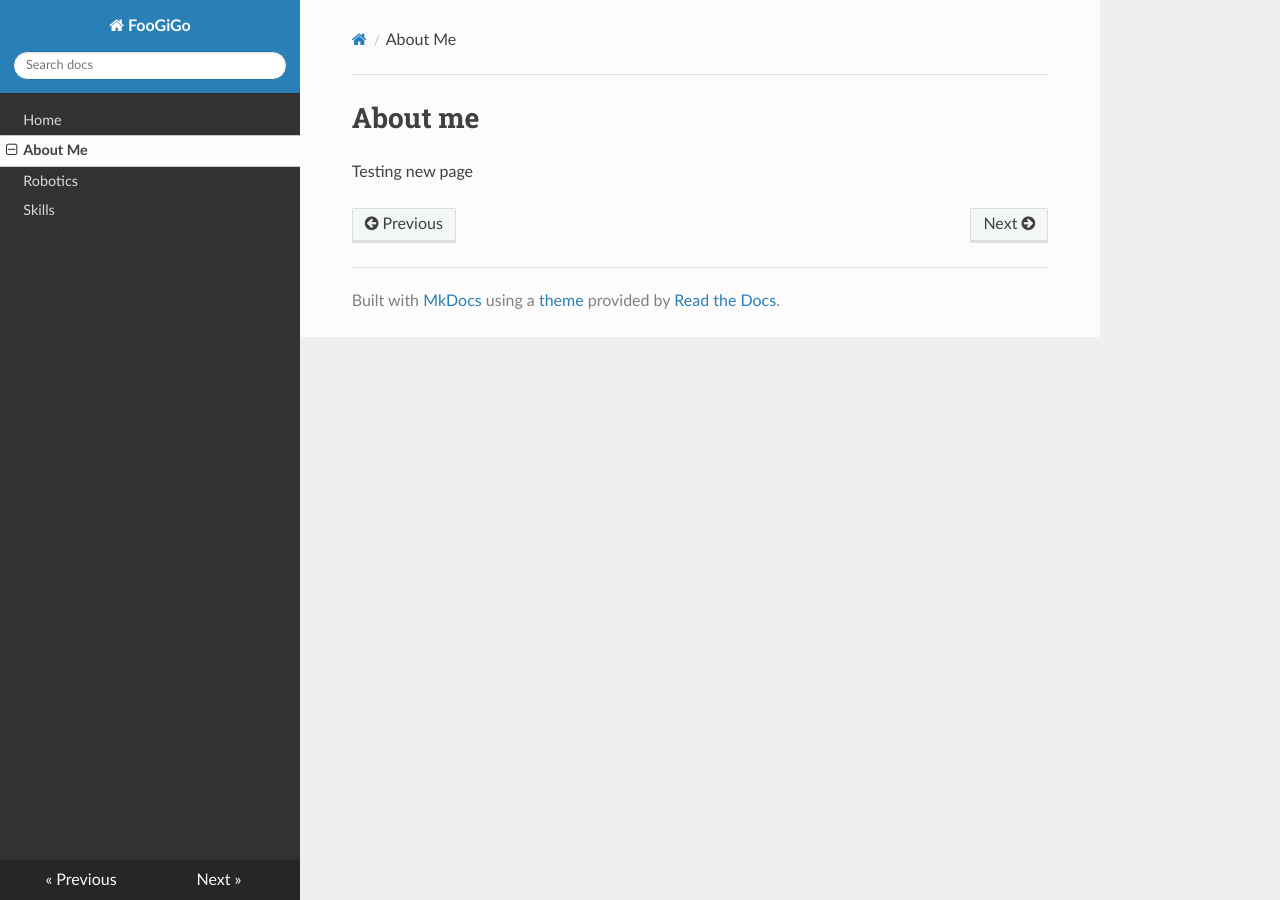
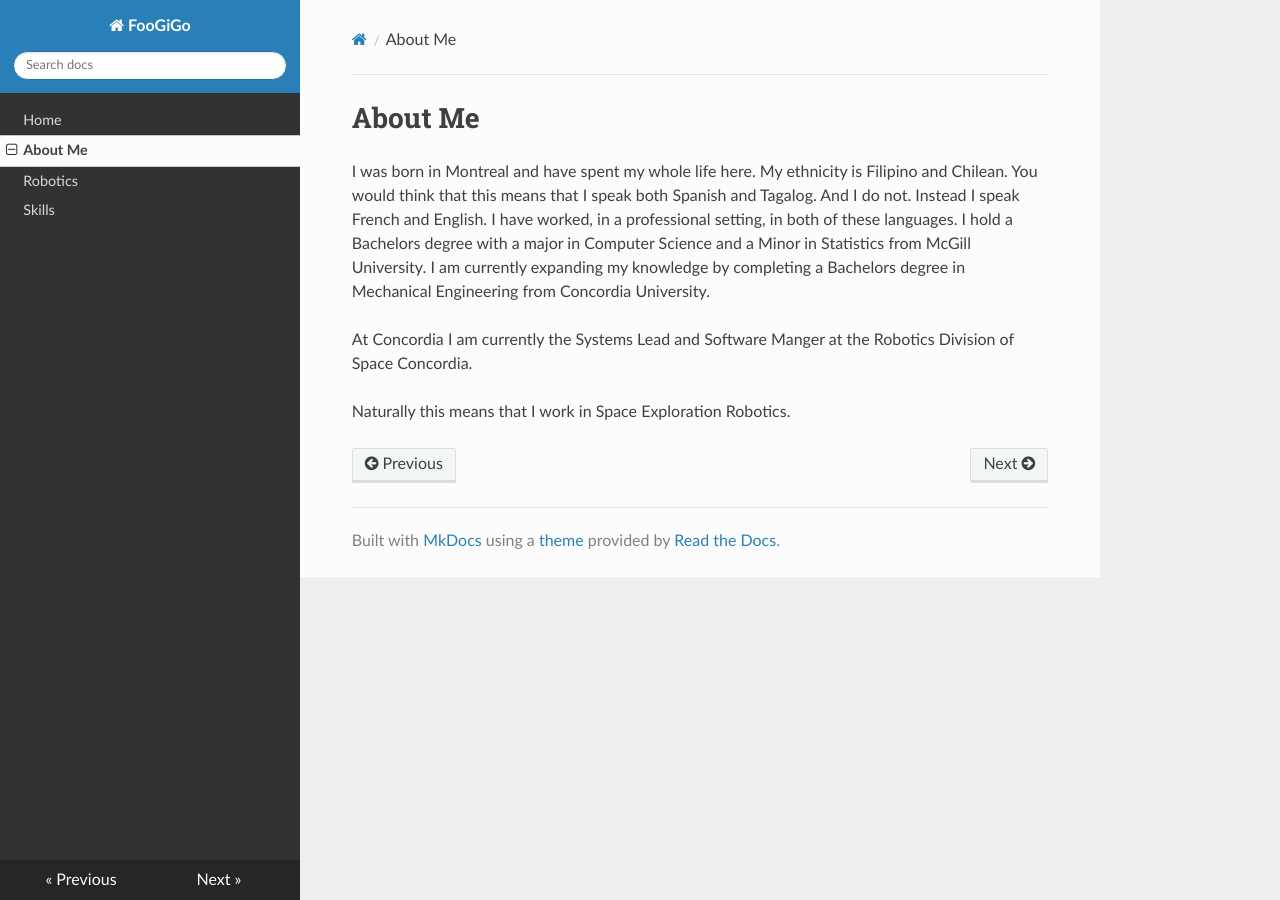
Before and after one commit to FooGiGo/FooGiGo.github.io, an MkDocs documentation site: the page built from docs/about.md, in a window 1280 px wide. Built offline with MkDocs 1.6.1, drawn with Linux system fonts in a browser that asks for light colours; nearby versions of some CDN libraries.

Commit message:
Revise 'About Me' section with detailed information
Expanded the 'About Me' section with personal background and education details.

```diff
--- a/docs/about.md
+++ b/docs/about.md
@@ -1,2 +1,12 @@
-# About me
-Testing new page
+# About Me
+
+I was born in Montreal and have spent my whole life here.
+My ethnicity is Filipino and Chilean.
+You would think that this means that I speak both Spanish and Tagalog. And I do not.
+Instead I speak French and English. I have worked, in a professional setting, in both of these languages.
+I hold a Bachelors degree with a major in Computer Science and a Minor in Statistics from McGill University.
+I am currently expanding my knowledge by completing a Bachelors degree in Mechanical Engineering from Concordia University.
+
+At Concordia I am currently the Systems Lead and Software Manger at the Robotics Division of Space Concordia.
+
+Naturally this means that I work in Space Exploration Robotics.
```
